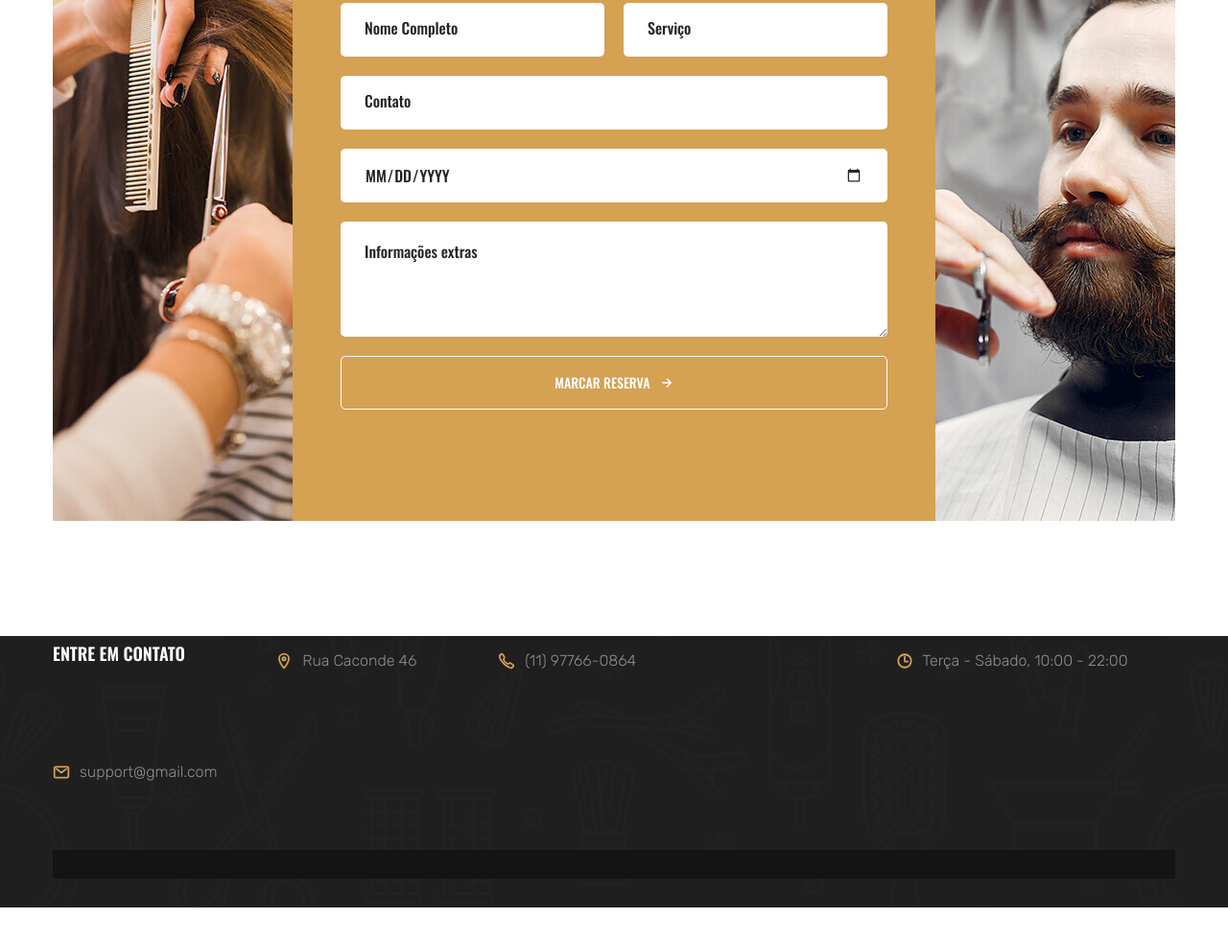
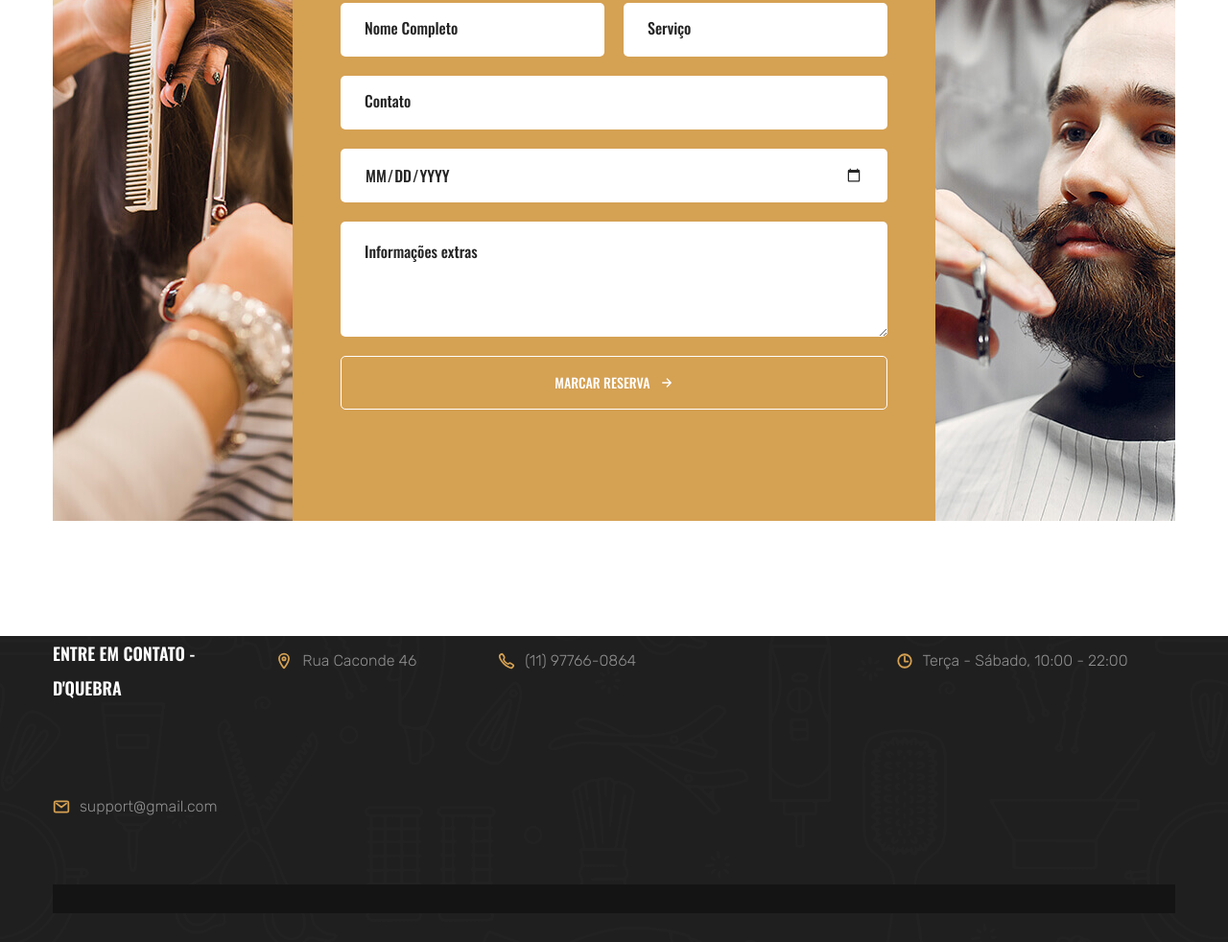
Before and after one commit to ramon-murilo/barber-master, a plain HTML site: page index.html in a window 1280 px wide. Shown: the part 3430-4412 px from the top of the page at 96% size. Before the commit the page ends 4376 px from the top, so only its background shows below. Drawn offline with nearby package versions, Linux system fonts and the light colour scheme.

Commit message:
ultima modificação

```diff
--- a/index.html
+++ b/index.html
@@ -654,7 +654,7 @@
 
 
             <li>
-              <p class="footer-list-title">Entre em contato</p>
+              <p class="footer-list-title">Entre em contato - D'quebra</p>
             </li>
 
             <li class="footer-list-item">
```
